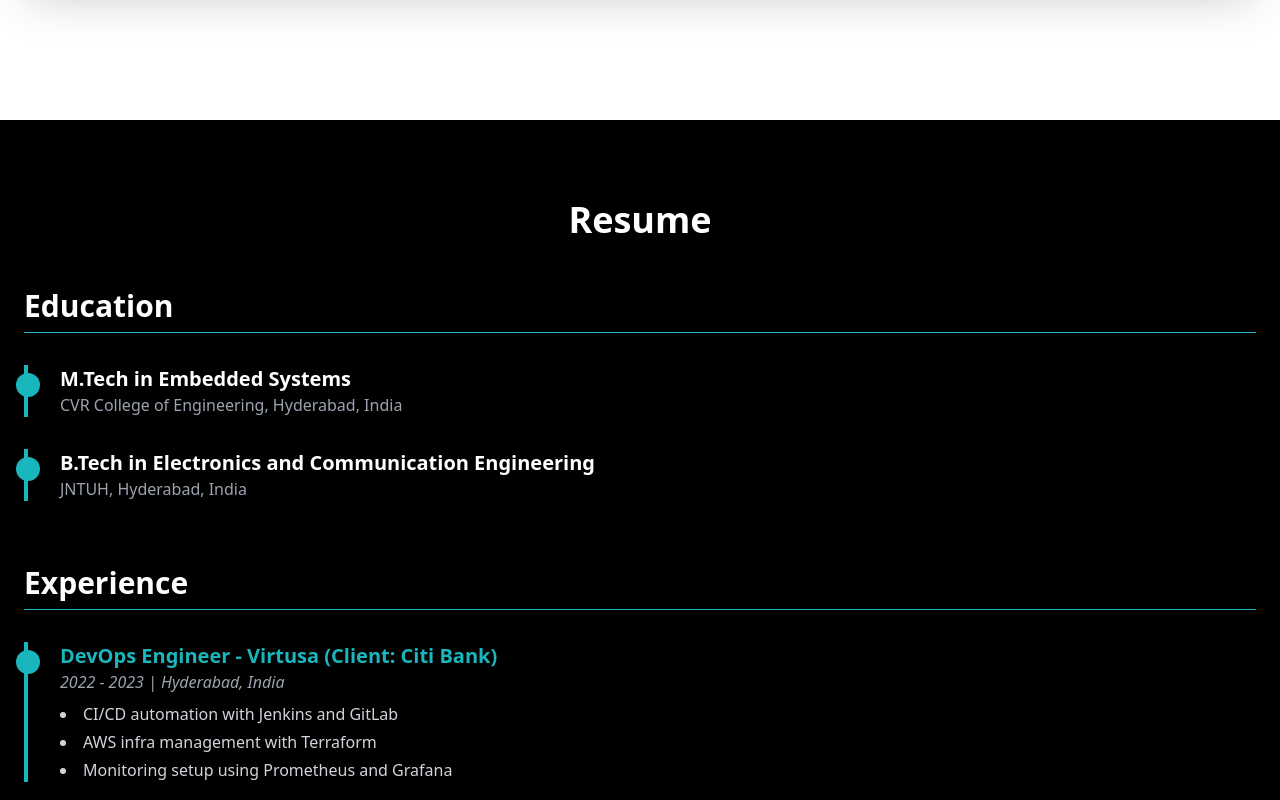
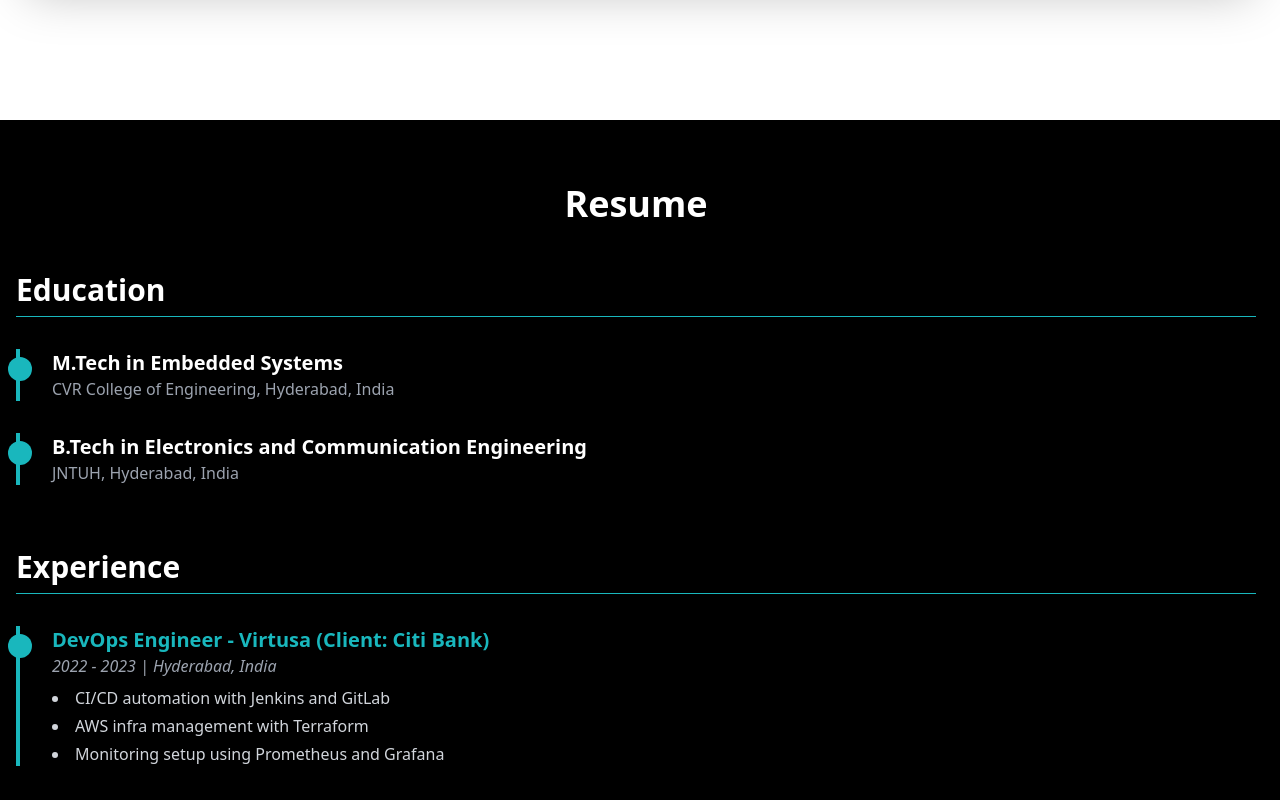
Before and after one commit to srideviblogs/my-portfolio-react, a React (Create React App) app: page / in a window 1280 px wide. Shown: the part 1480-2280 px from the top of the page. Built offline with nearby package versions, Linux system fonts and the light colour scheme.

Commit message:
Update Resume.js

```diff
--- a/src/components/Resume.js
+++ b/src/components/Resume.js
@@ -47,7 +47,7 @@ const education = [
 
 const Resume = () => {
   return (
-    <section id="resume" className="bg-black text-white py-20 px-6">
+    <section id="resume" className="bg-black text-white py-16 px-6 pl-4">
       <h2 className="text-4xl font-bold text-center mb-12">Resume</h2>
 
       {/* Education */}
```
